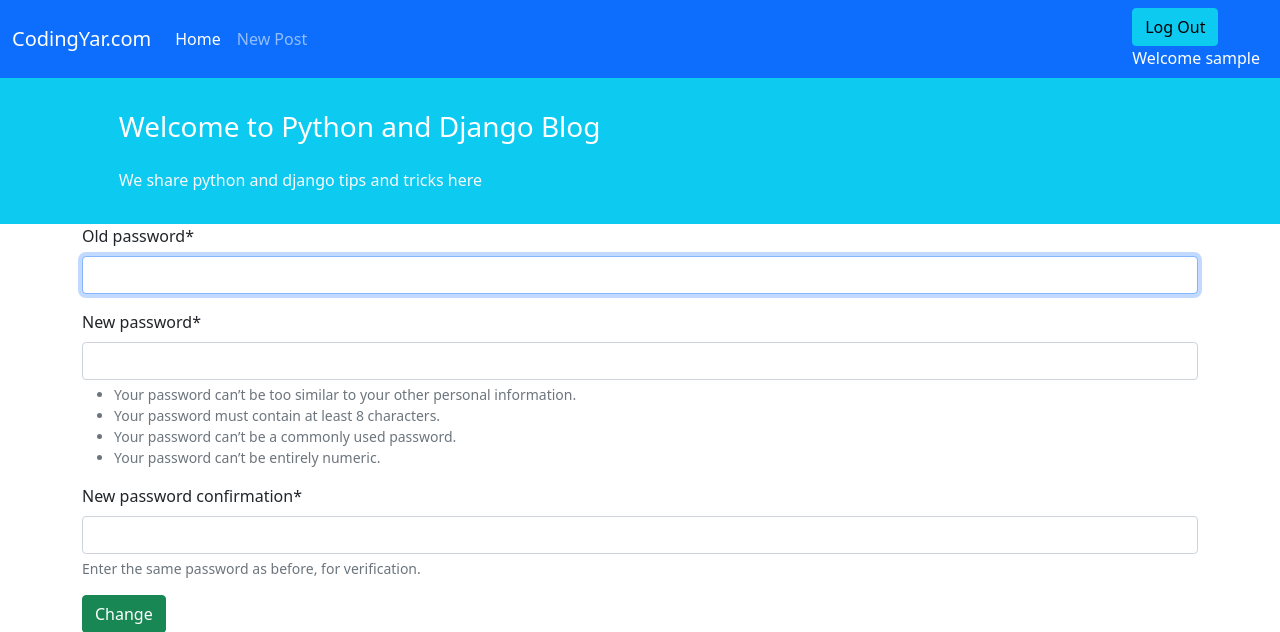
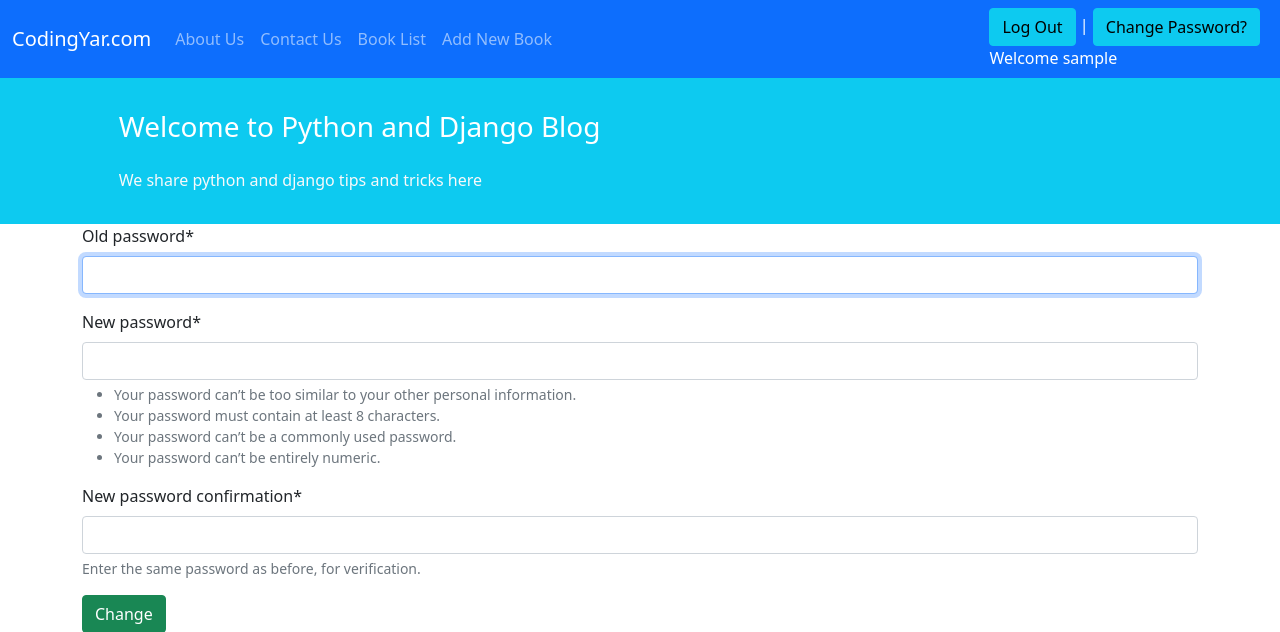
Before and after one commit to saida-stack/OnlineBookstore, a Django app: page /accounts/password_change/ in a window 1280 px wide. Shown: the top 632 px of the page. Run offline with Django 5.2, Linux system fonts and the light colour scheme; the visitor is signed in with stand-in values (Sample User, id 1); some libraries are stand-ins or nearby versions.

Commit message:
create password change

```diff
--- a/accounts/urls.py
+++ b/accounts/urls.py
@@ -3,5 +3,5 @@ from . import views
 
 urlpatterns = [
     path('login/', views.LogInView.as_view(), name='login'),
-    path('signup/', views.SignUpView.as_view(), name='singup'),
+    path('signup/', views.SignUpView.as_view(), name='signup'),
 ]
--- a/config/settings.py
+++ b/config/settings.py
@@ -137,5 +137,5 @@ AUTH_USER_MODEL = 'accounts.CustomUser'
 CRISPY_ALLOWED_TEMPLATE_PACK = 'bootstrap5'
 CRISPY_TEMPLATE_PACK = 'bootstrap5'
 
-# LOGIN_REDIRECT_URL = ''
-# LOGOUT_REDIRECT_URL = ''
+LOGIN_REDIRECT_URL = 'home'
+LOGOUT_REDIRECT_URL = 'home'
--- a/templates/_base.html
+++ b/templates/_base.html
@@ -14,16 +14,17 @@
 <body>
 <nav class="navbar navbar-expand-lg navbar-dark bg-primary">
     <div class="container-fluid">
-        <a class="navbar-brand" href="#">CodingYar.com</a>
+        <a class="navbar-brand" href="{% url 'home' %}">CodingYar.com</a>
         <button class="navbar-toggler" type="button" data-bs-toggle="collapse" data-bs-target="#navbarNavAltMarkup"
                 aria-controls="navbarNavAltMarkup" aria-expanded="false" aria-label="Toggle navigation">
             <span class="navbar-toggler-icon"></span>
         </button>
         <div class="collapse navbar-collapse" id="navbarNavAltMarkup">
             <div class="navbar-nav">
-                <a class="nav-link active" aria-current="page" href="#">Home</a>
-{#                <a class="nav-link" href="#">Blog</a>#}
-                <a class="nav-link" href="#">New Post</a>
+                <a class="nav-link" aria-current="page" href="{% url 'about' %}">About Us</a>
+                <a class="nav-link" href="{% url 'contact' %}">Contact Us</a>
+                <a class="nav-link" href="#">Book List</a> {# {% url 'books_list' %} #}
+                <a class="nav-link" href="#">Add New Book</a> {# {% url 'book_create' %} #}
             </div>
         </div>
         <div class="mx-2 text-white">
@@ -31,6 +32,7 @@
                 <form action="{% url 'logout' %}" method="post">
                     {% csrf_token %}
                     <button type="submit" class="btn btn-info">Log Out</button>
+                    | <a href="{% url 'password_change' %}" class="btn btn-info">Change Password?</a>
                 </form>
                 Welcome {{ user.username }}
             {% else %}
--- a/templates/registration/login.html
+++ b/templates/registration/login.html
@@ -11,6 +11,7 @@
             {% csrf_token %}
             {{ form | crispy }}
             <button class="btn btn-success" type="submit"> Log In</button>
+            | <a href="{% url 'password_reset' %}" class="btn btn-warning">Forgot Password?</a>
         </form>
     </div>
 {% endblock content %}
--- a/templates/registration/password_change_form.html
+++ b/templates/registration/password_change_form.html
@@ -7,7 +7,7 @@
 
 {% block content %}
     <div class="container">
-        <form action=" " method="post">
+        <form action="" method="post">
             {% csrf_token %}
             {{ form | crispy }}
             <button class="btn btn-success" type="submit">Change</button>
```
